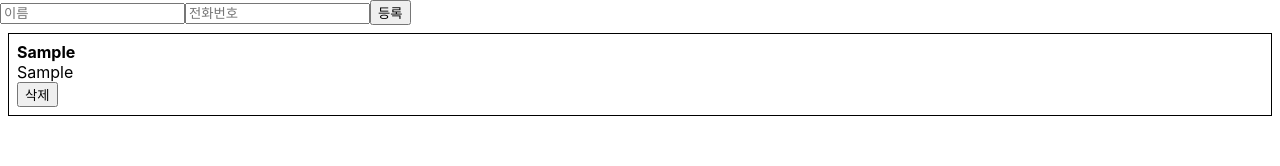
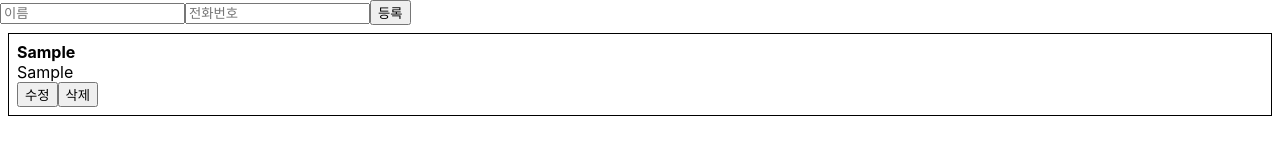
Before and after one commit to gau-cloud/study__frontClone, a React (Create React App) app in the folder react-velopert/: page / in a window 1280 px wide. Both pictures are taken after typing "Sample", "Sample" into the empty fields and a click on the button "등록". Shown: the top 166 px of the page. Built offline with nearby package versions, Linux system fonts and the light colour scheme.

Commit message:
r_s #5 array update (.slice, .map)

```diff
--- a/react-velopert/src/App.js
+++ b/react-velopert/src/App.js
@@ -25,6 +25,24 @@
       information: information.filter(info => info.id !== id)
     })
   }
+
+  handleUpdate = (id, data) =>{
+    const { information } = this.state;
+    this.setState({
+      information: information.map(
+        info => {
+          if(info.id === id){
+            return {
+              id,
+              ...data,
+            };
+          }
+          return info;
+        }
+      )
+    })
+  }
+
   render(){
     return (
       <div>
@@ -32,6 +50,7 @@
         <PhoneInfoList
           data={this.state.information}
           onRemove={this.handleRemove}
+          onUpdate={this.handleUpdate}
         />
         {/* {JSON.stringify(this.state.information)} */}
       </div>
--- a/react-velopert/src/components/PhoneInfo.js
+++ b/react-velopert/src/components/PhoneInfo.js
@@ -1,15 +1,45 @@
-import React, { Component } from 'react'
+import React, { Component, Fragment } from 'react'
 
 class PhoneInfo extends Component {
 
+    state = {
+        editing: false,
+        name: '',
+        phone: ''
+    }
 
     handleRemove = () => {
         const { info, onRemove } = this.props;
         onRemove(info.id);
     }
 
+    handleToggleEdit = () => {
+        const { info, onUpdate } = this.props;
+        if(this.state.editing){
+            onUpdate(info.id, {
+                name: this.state.name,
+                phone: this.state.phone
+            });
+        }else{
+            this.setState({
+                name: info.name,
+                phone: info.phone
+            })
+        }
+        this.setState({
+            editing: !this.state.editing,
+        })
+    }
+
+    handleChange = (e) => {
+        this.setState({
+            [e.target.name]: e.target.value
+        })
+    }
+
     render() {
         const { name, phone } = this.props.info;
+        const { editing } = this.state;
 
         const style = {
             border: '1px solid black',
@@ -17,11 +47,41 @@
             margin: '8px'
         };
 
+
         return (
+
             <div style ={style}>
-                <div><b>{name}</b></div>
-                <div>{phone}</div>
+                {
+                    editing ? (
+                        <Fragment>
+                            <div>
+                                <input
+                                    name = "name"
+                                    onChange={this.handleChange}
+                                    value={this.state.name}
+                                />
+                            </div>
+                            <div>
+                                <input
+                                    name = "phone"
+                                    onChange={this.handleChange}
+                                    value={this.state.phone}
+                                />
+                            </div>
+                        </Fragment>
+                    ) : (
+                        <Fragment>
+                            <div><b>{name}</b></div>
+                            <div>{phone}</div>
+                        </Fragment>
+                    )
+                }
+
+                <button onClick={this.handleToggleEdit}>
+                    { editing ? '적용' : '수정' }
+                </button>
                 <button onClick={this.handleRemove}>삭제</button>
+
             </div>
         );
     }
--- a/react-velopert/src/components/PhoneInfoList.js
+++ b/react-velopert/src/components/PhoneInfoList.js
@@ -8,7 +8,7 @@
     }
 
     render() {
-        const { data, onRemove } = this.props;
+        const { data, onRemove, onUpdate } = this.props;
 
         if(!data) return null;
 
@@ -16,6 +16,7 @@
             info => (
                 <PhoneInfo
                     onRemove={onRemove}
+                    onUpdate={onUpdate}
                     info={info}
                     key={info.id}
                 />
```
Also changed, not shown: 1 other file (tests, documents, lock files or other folders).
